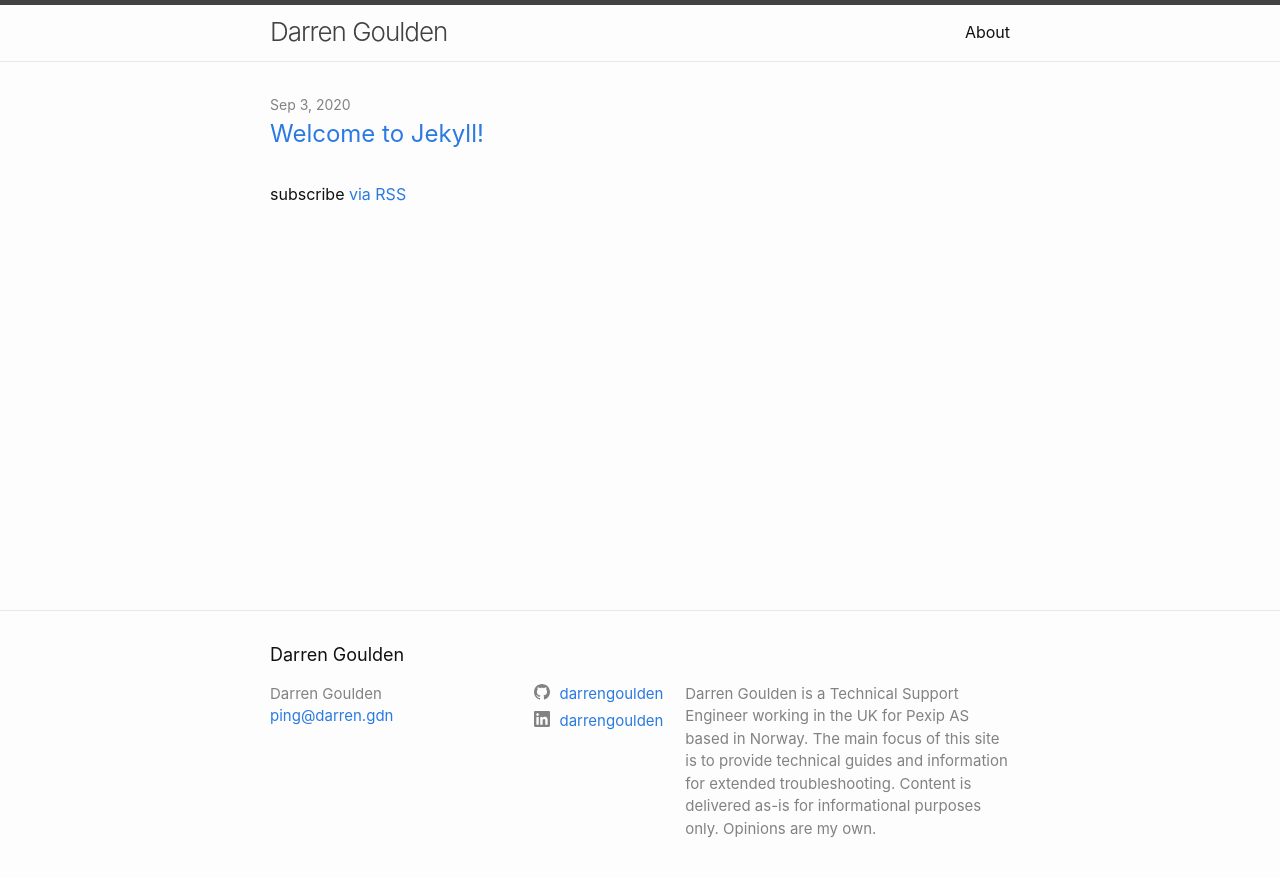
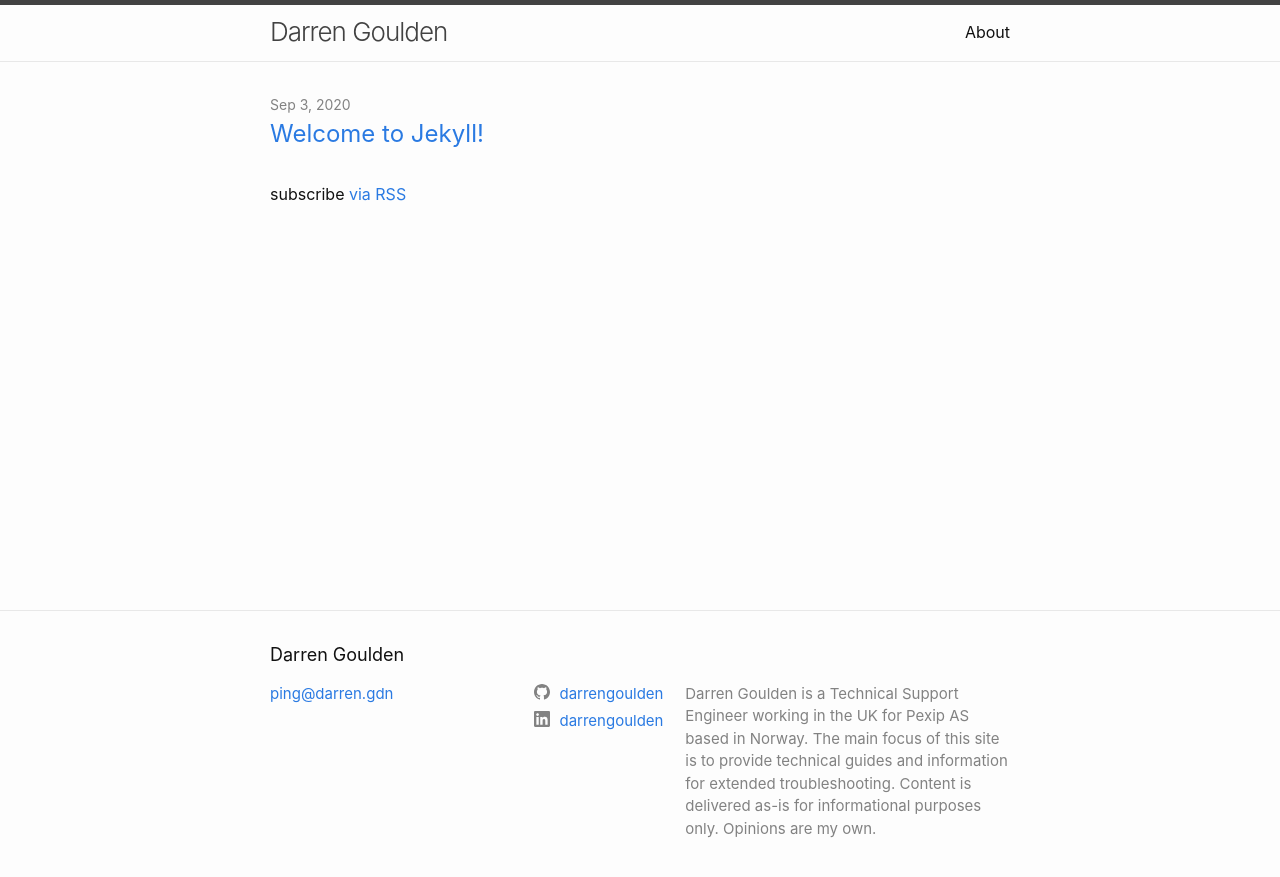
Before and after one commit to darrengoulden/darrengdn, a Jekyll site: the page built from index.markdown, in a window 1280 px wide. Shown: the top 877 px of the page. Built offline with Jekyll 4.4.1, drawn with Linux system fonts in a browser that asks for light colours.

Commit message:
remove author in footer

```diff
--- a/_includes/footer.html
+++ b/_includes/footer.html
@@ -8,16 +8,16 @@
     <div class="footer-col-wrapper">
       <div class="footer-col footer-col-1">
         <ul class="contact-list">
-          <li class="p-name">
+          <!-- <li class="p-name">
             {%- if site.author -%}
               {{ site.author | escape }}
             {%- else -%}
               {{ site.title | escape }}
             {%- endif -%}
-            </li>
-            {%- if site.email -%}
-            <li><a class="u-email" href="mailto:{{ site.email }}">{{ site.email }}</a></li>
-            {%- endif -%}
+          </li> -->
+          {%- if site.email -%}
+          <li><a class="u-email" href="mailto:{{ site.email }}">{{ site.email }}</a></li>
+          {%- endif -%}
         </ul>
       </div>
 
```
